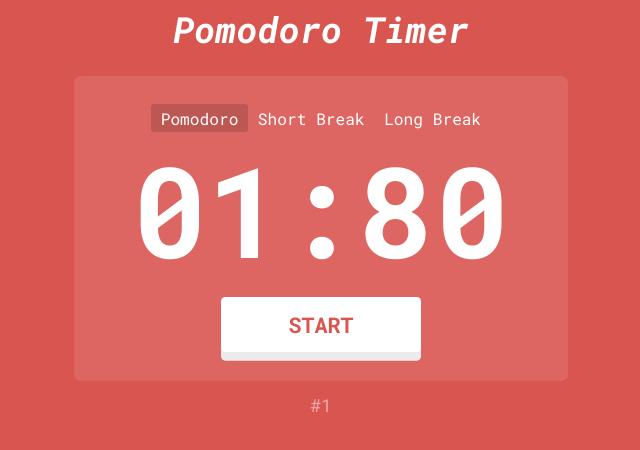
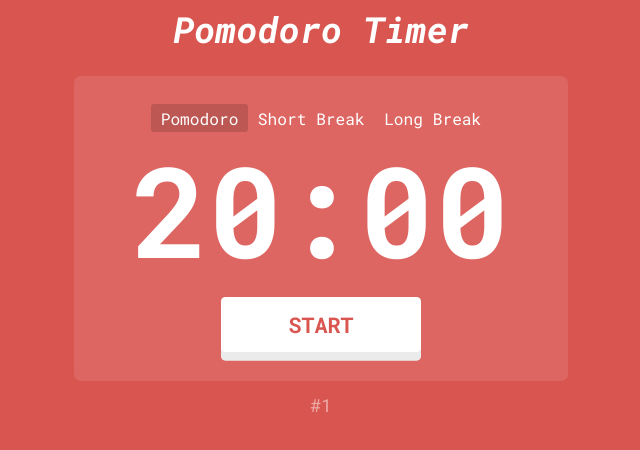
Before and after one commit to KozloffKirill/pomodoro-timer, a React (Create React App) app: page / in a window 1280 px wide. Shown: the top 450 px of the page, without its empty margins (319-959 px from the left). Built offline with nearby package versions, Linux system fonts and the light colour scheme; the HTML template or start-up script is replaced by a standard one.

Commit message:
change templates

```diff
--- a/src/App.css
+++ b/src/App.css
@@ -8,14 +8,3 @@ body {
    color: #fff;
    background-color: rgb(217, 85, 80);
 }
-
-.wrapper {
-   max-width: 620px;
-   margin: 0 auto;
-}
-
-main {
-   display: flex;
-   flex-direction: column;
-   align-items: center;
-}
--- a/src/App.js
+++ b/src/App.js
@@ -5,12 +5,10 @@ import PomodoroTimer from './components/PomodoroTimer/PomodoroTimer';
 function App() {
   return (
     <div className="App">
-      <div className='wrapper'>
-        <Header text="Pomodoro Timer" />
-        <main>
-          <PomodoroTimer minutes={20} seconds={15} />
-        </main>
-      </div>
+      <Header text="Pomodoro Timer" />
+      <main>
+        <PomodoroTimer />
+      </main>
     </div>
   );
 }
--- a/src/components/Header/Header.jsx
+++ b/src/components/Header/Header.jsx
@@ -5,7 +5,9 @@ const Header = ({ text }) => {
 
    return (
       <header className={styles.Header}>
-         <h1 className={styles.name}>{text}</h1>
+         <div className={styles.wrapper}>
+            <h1 className={styles.name}>{text}</h1>
+         </div>
       </header>
    );
 };
--- a/src/components/Header/Header.module.css
+++ b/src/components/Header/Header.module.css
@@ -1,11 +1,16 @@
 .Header {
-   text-align: center;
    padding: 0.6em 0;
    margin-bottom: 1em;
+}
+
+.wrapper {
+   max-width: 620px;
+   margin: 0 auto;
 }
 
 .name {
    font-size: 2em;
    font-weight: 700;
    font-style: italic;
+   text-align: center;
 }
--- a/src/components/PomodoroTimer/PomodoroTimer.jsx
+++ b/src/components/PomodoroTimer/PomodoroTimer.jsx
@@ -4,8 +4,8 @@ import Mode from "../../models/mode.js";
 import Skip from "../../assets/img/skip.png";
 
 const PomodoroTimer = () => {
-   const [seconds, setSeconds] = useState(80);
-   const [minutes, setMinutes] = useState(1);
+   const [seconds, setSeconds] = useState(0);
+   const [minutes, setMinutes] = useState(20);
    const [isPaused, setIsPaused] = useState(true);
    const [mode, setMode] = useState(Mode.pomodoro);
    const [number, setNumber] = useState(1);
@@ -18,7 +18,7 @@ const PomodoroTimer = () => {
             if (seconds === 0) {
                if (minutes !== 0) {
                   setMinutes(minutes - 1);
-                  setSeconds(3);
+                  setSeconds(59);
                } else {
                   setIsPaused(true);
                   switchMode();
@@ -39,19 +39,24 @@ const PomodoroTimer = () => {
          case Mode.pomodoro:
             if (number % 4) {
                setMode(Mode.shortBreak);
+               setSeconds(0);
+               setMinutes(5);
             } else {
                setMode(Mode.longBreak);
+               setSeconds(0);
+               setMinutes(10);
             }
-            setSeconds(2);
             setNumber(number + 1);
             break;
          case Mode.shortBreak:
             setMode(Mode.pomodoro);
-            setSeconds(2);
+            setSeconds(0);
+            setMinutes(20);
             break;
          case Mode.longBreak:
             setMode(Mode.pomodoro);
-            setSeconds(2);
+            setSeconds(0);
+            setMinutes(20);
             break;
          default:
             break;
@@ -71,8 +76,8 @@ const PomodoroTimer = () => {
    const timerSeconds = seconds < 10 ? `0${seconds}` : seconds;
    return (
       <div className={styles.PomodoroTimer}>
-         <div className={styles.timer}>
-            <div className={styles.container}>
+         <div className={styles.wrapper}>
+            <div className={styles.timer}>
                <div className={styles.modes}>
                   <button className={mode === Mode.pomodoro ? styles.activeMode : undefined}>Pomodoro</button>
                   <button className={mode === Mode.shortBreak ? styles.activeMode : undefined}>Short Break</button>
@@ -97,8 +102,8 @@ const PomodoroTimer = () => {
                   </button>
                </div>
             </div>
+            <p className={styles.pomodoroNumber}>#{number}</p>
          </div>
-         <p className={styles.pomodoroNumber}>#{number}</p>
       </div>
    );
 };
--- a/src/components/PomodoroTimer/PomodoroTimer.module.css
+++ b/src/components/PomodoroTimer/PomodoroTimer.module.css
@@ -1,9 +1,9 @@
 .PomodoroTimer {}
 
-.container {
-   display: flex;
-   flex-direction: column;
-   justify-content: center;
+.wrapper {
+   max-width: 620px;
+   margin: 0 auto;
+   text-align: center;
 }
 
 .timer {
@@ -11,6 +11,7 @@
    padding: 1.6em 3.2em;
    border-radius: 0.4em;
    margin-bottom: 0.8em;
+   display: inline-block;
 }
 
 .time {
@@ -22,7 +23,6 @@
 
 .btnStart {
    transition: transform 0.1s linear, box-shadow 0.1s linear;
-   /*align-self: center;*/
    padding: 0.6em 0;
    width: 200px;
    background-color: #fff;
@@ -38,7 +38,6 @@
 
 .btnStop {
    transition: transform 0.1s linear, box-shadow 0.1s linear;
-   /*align-self: center;*/
    padding: 0.6em 0;
    width: 200px;
    background-color: #fff;
@@ -112,6 +111,5 @@
 }
 
 .pomodoroNumber {
-   text-align: center;
    opacity: 0.5;
 }
```
